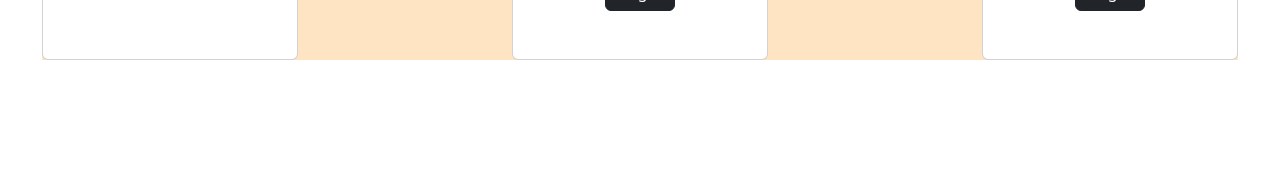
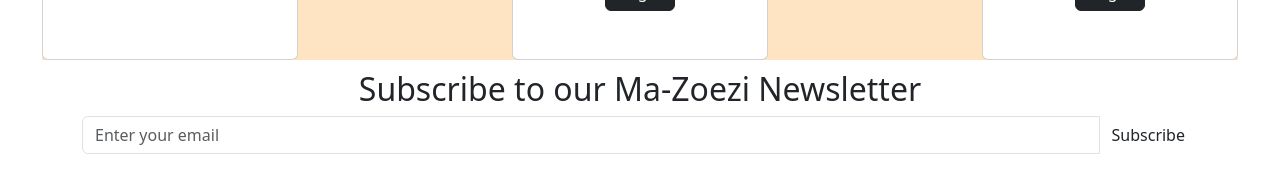
Before and after one commit to Expo-67/MA-Zoezi, a React (Vite) app in the folder gym/: page / in a window 1280 px wide. Shown: the part 1117-1300 px from the top of the page. Before the commit the page ends 1219 px from the top, so only its background shows below. Built offline with nearby package versions, Linux system fonts and the light colour scheme.

Commit message:
newsletter section

```diff
--- a/gym/src/App.jsx
+++ b/gym/src/App.jsx
@@ -5,6 +5,7 @@
 import Home from "./components/home/Home";
 import About from "./components/about/About";
 import Comments from "./components/comments/Comments";
+import Contact from "./components/contact/Contact";
 
 function App() {
   const [count, setCount] = useState(0);
@@ -15,6 +16,7 @@
       <Home />
       <About />
       <Comments />
+      <Contact />
     </div>
   );
 }
--- /dev/null
+++ b/gym/src/components/contact/Contact.jsx
@@ -0,0 +1,32 @@
+import React from "react";
+import "./contact.css";
+
+const Contact = () => {
+  return (
+    <div>
+      <div className="container">
+        <div className="row">
+          <div className="col-sm-12">
+            <div className="single">
+              <h2>Subscribe to our Ma-Zoezi Newsletter</h2>
+              <div className="input-group">
+                <input
+                  type="email"
+                  className="form-control"
+                  placeholder="Enter your email"
+                />
+                <span className="input-group-btn">
+                  <button className="btn btn-theme " type="submit">
+                    Subscribe
+                  </button>
+                </span>
+              </div>
+            </div>
+          </div>
+        </div>
+      </div>
+    </div>
+  );
+};
+
+export default Contact;
--- /dev/null
+++ b/gym/src/components/contact/contact.css
@@ -0,0 +1,34 @@
+.home-newsletter {
+  padding: 80px 0;
+  background: #f84e77;
+}
+
+.home-newsletter .single {
+  max-width: 650px;
+  margin: 0 auto;
+  text-align: center;
+  position: relative;
+  z-index: 2;
+}
+.home-newsletter .single h2 {
+  font-size: 22px;
+  color: white;
+  text-transform: uppercase;
+  margin-bottom: 40px;
+}
+.home-newsletter .single .form-control {
+  height: 50px;
+  background: rgba(255, 255, 255, 0.6);
+  border-color: transparent;
+  border-radius: 20px 0 0 20px;
+}
+.home-newsletter .single .form-control:focus {
+  box-shadow: none;
+  border-color: #243c4f;
+}
+.home-newsletter .single .btn {
+  min-height: 50px;
+  border-radius: 0 20px 20px 0;
+  background: #243c4f;
+  color: #fff;
+}
```
